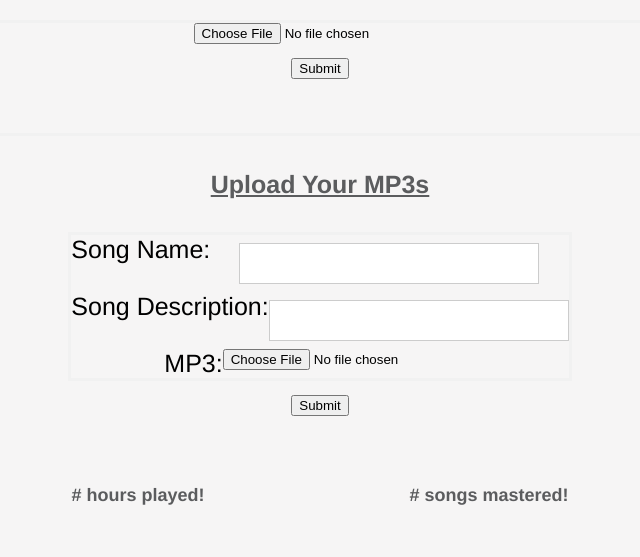
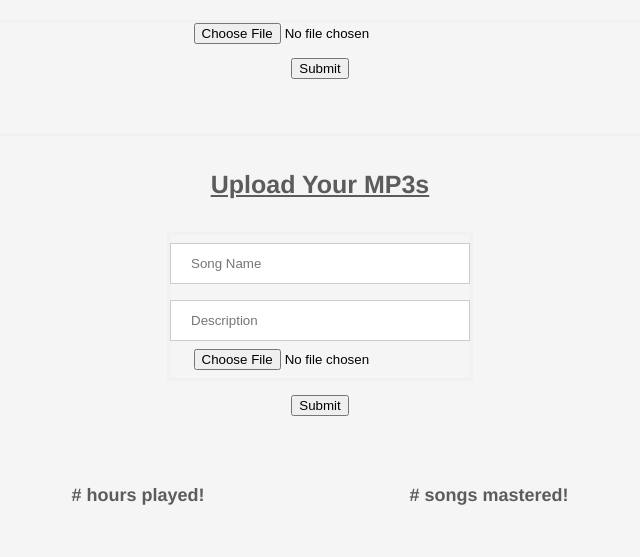
Before and after one commit to khanson1029/lowkeylove, a PHP site: page /myaccount.php in a window 1280 px wide. Shown: the part 444-1001 px from the top of the page, without its empty margins (320-960 px from the left). Run offline with PHP 8.4, Linux system fonts and the light colour scheme; the visitor is signed in with stand-in values (Sample User, id 1); some libraries are stand-ins or nearby versions.

Commit message:
my account changes

```diff
--- a/myaccount.php
+++ b/myaccount.php
@@ -33,15 +33,12 @@
     <div id = "Login1">
         <form action="mp3_handler.php" method="POST" enctype="multipart/form-data">
         <div id="Login2">
-          <label for="name">Song Name:</label>
-          <input type="text" name="name"/>
+          <input type="text" name="name", placeholder="Song Name"/>
         </div>
         <div id="Login2">
-        <label for="name">Song Description:</label>
-        <input type="text" name="description"/>
+        <input type="text" name="description", placeholder="Description"/>
         </div>
         <div id="Login2">
-          <label for="file">MP3:</label>
           <input type="file" name="file" id="file"><br>
         </div>
      </form>
```
